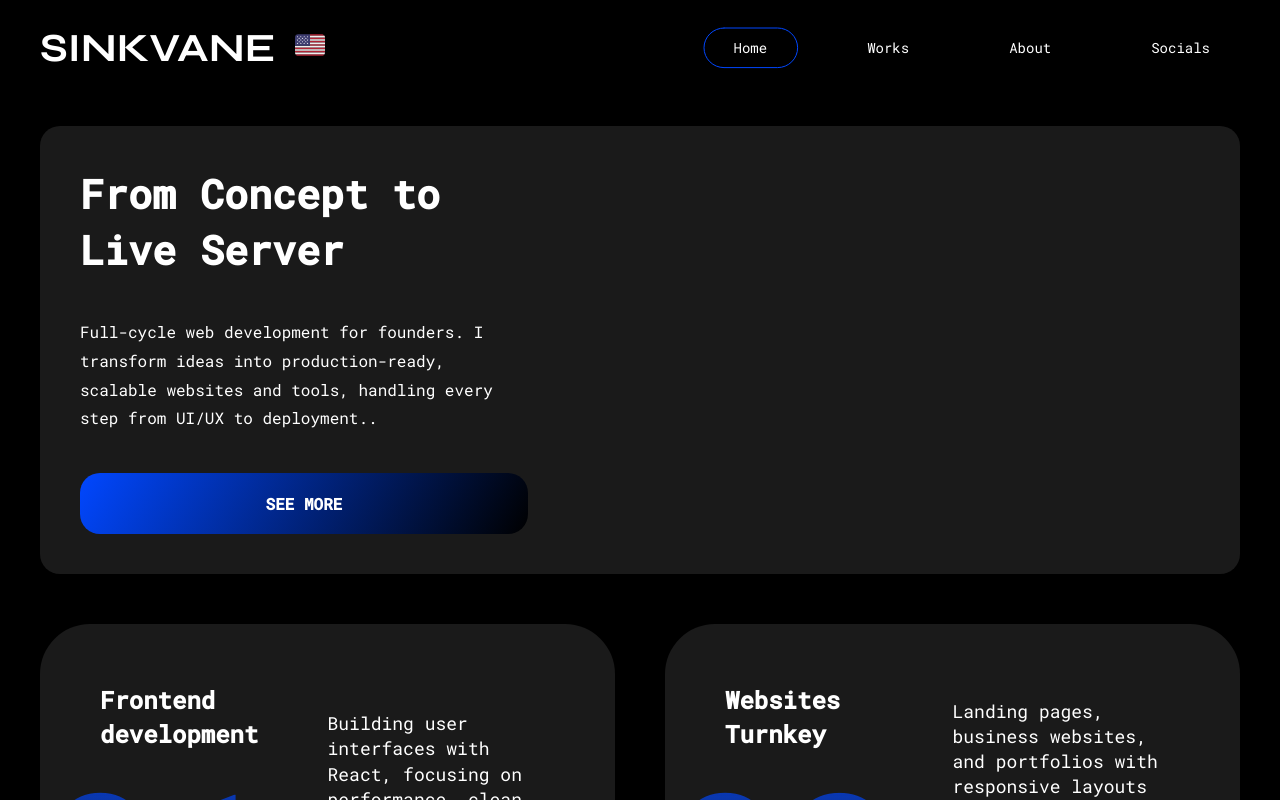
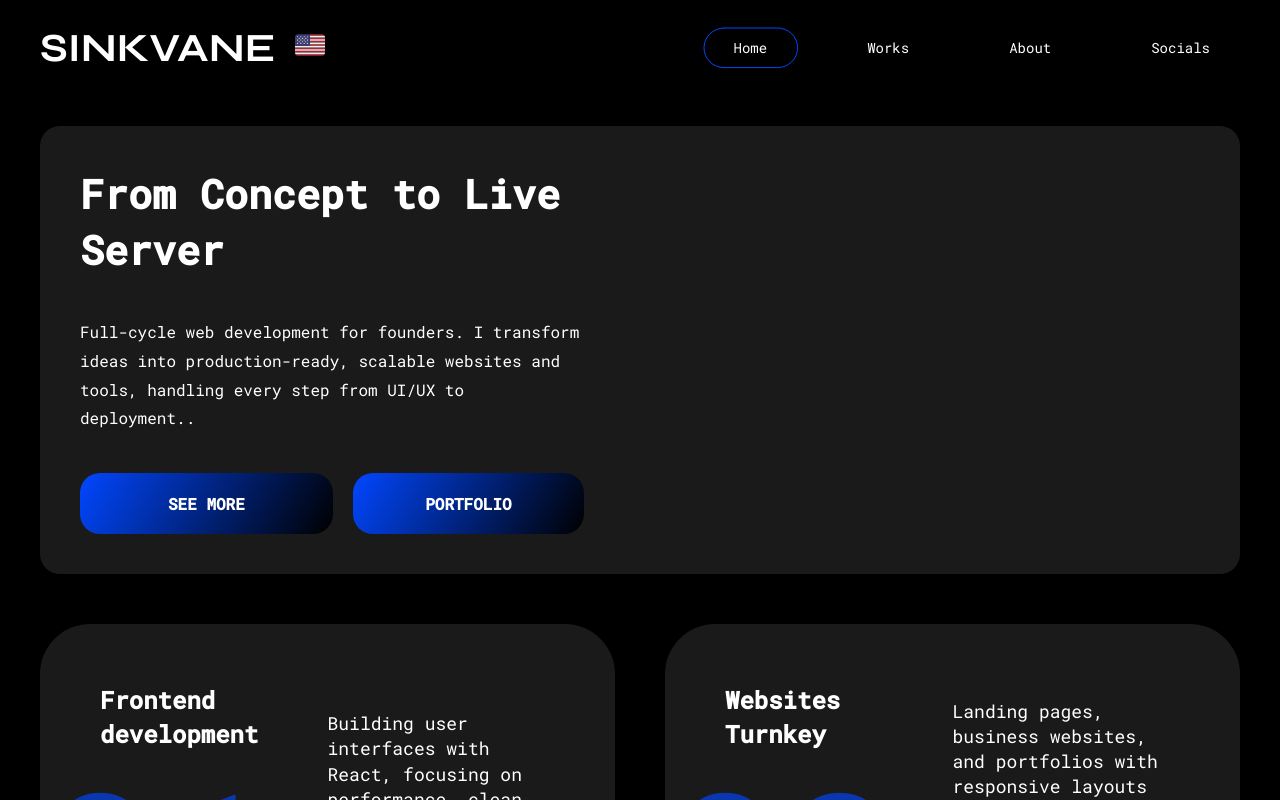
Before and after one commit to sinkvane/sinkvane-react, a React (Vite) app: page / in a window 1280 px wide. Shown: the top 800 px of the page. Built offline with nearby package versions, Linux system fonts and the light colour scheme.

Commit message:
link to works added

```diff
--- a/public/locales/en.json
+++ b/public/locales/en.json
@@ -10,7 +10,8 @@
     "socials": "Socials"
   },
   "buttons": {
-    "seemore": "See more"
+    "seemore": "See more",
+    "works": "Portfolio"
   },
   "languages": {
     "en": "English",
--- a/public/locales/ru.json
+++ b/public/locales/ru.json
@@ -10,7 +10,8 @@
     "socials": "Соцсети"
   },
   "buttons": {
-    "seemore": "Подробнее"
+    "seemore": "Подробнее",
+    "works": "Портфолио"
   },
   "languages": {
     "en": "Английский",
--- a/public/locales/sr.json
+++ b/public/locales/sr.json
@@ -10,7 +10,8 @@
     "socials": "Društvene mreže"
   },
   "buttons": {
-    "seemore": "Pogledaj više"
+    "seemore": "Pogledaj više",
+    "works": "Radovi"
   },
   "languages": {
     "en": "Engleski",
--- a/src/pages/home/App.jsx
+++ b/src/pages/home/App.jsx
@@ -13,7 +13,10 @@ function App() {
         <div className={styles.mainInfo}>
           <h1 className={styles.title}>{t('main.title')}</h1>
           <h2 className={styles.text}>{t('main.description')}.</h2>
-          <Button text={t('buttons.seemore')} />
+          <div className={styles.mainButtons}>
+            <Button text={t('buttons.seemore')} />
+            <Button anchor={'./works'} text={t('buttons.works')} />
+          </div>
         </div>
       </section>
 
--- a/src/pages/home/app.module.scss
+++ b/src/pages/home/app.module.scss
@@ -15,7 +15,7 @@
   display: flex;
   flex-direction: column;
   gap: 40px;
-  width: 40%;
+  width: 45%;
   z-index: 2;
 }
 
@@ -30,6 +30,17 @@
   color: variables.$white-color;
   font-size: 16px;
   line-height: 1.8;
+}
+
+.mainButtons {
+  display: flex;
+  gap: 20px;
+  width: 100%;
+
+  &>button,
+  a {
+    width: 100%;
+  }
 }
 
 .logotypes {
```
